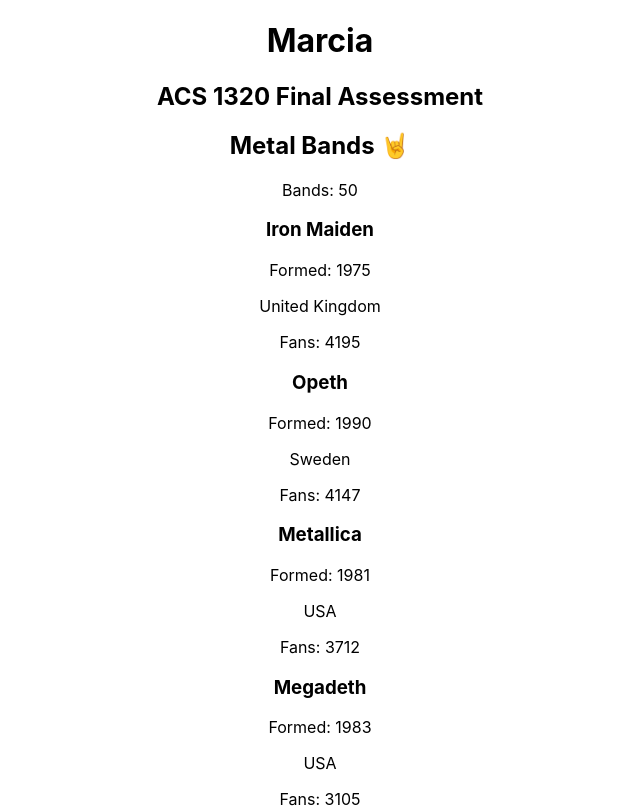
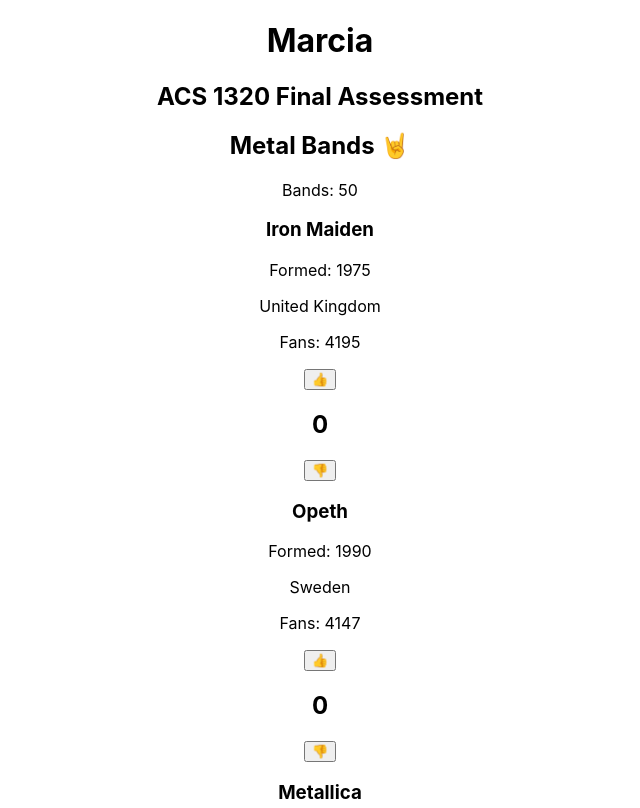
Before and after one commit to mcdott/marcia-acs-1320-final, a React (Create React App) app: page / in a window 1280 px wide. Shown: the top 808 px of the page, without its empty margins (320-960 px from the left). Built offline with nearby package versions, Linux system fonts and the light colour scheme.

Commit message:
Challenges 6 and 7

```diff
--- a/src/Band.js
+++ b/src/Band.js
@@ -1,4 +1,5 @@
 import React from "react";
+import Like from "./Like";
 
 const Band = ({ band }) => {
   // Use object destructuring to get the properties from the band object
@@ -10,6 +11,7 @@
       <p>Formed: {formed}</p>
       <p>{origin}</p>
       <p>Fans: {fans}</p>
+      <Like />
     </div>
   );
 };
--- /dev/null
+++ b/src/Like.js
@@ -0,0 +1,23 @@
+import React, { useState } from "react";
+
+function Like() {
+  const [likesCount, setLikesCount] = useState(0);
+
+  const incrementLikes = () => {
+    setLikesCount(likesCount + 1);
+  };
+
+  const decrementLikes = () => {
+    setLikesCount(likesCount - 1);
+  };
+
+  return (
+    <div>
+      <button onClick={incrementLikes}>👍</button>
+      <h2>{likesCount}</h2>
+      <button onClick={decrementLikes}>👎</button>
+    </div>
+  );
+}
+
+export default Like;
```
